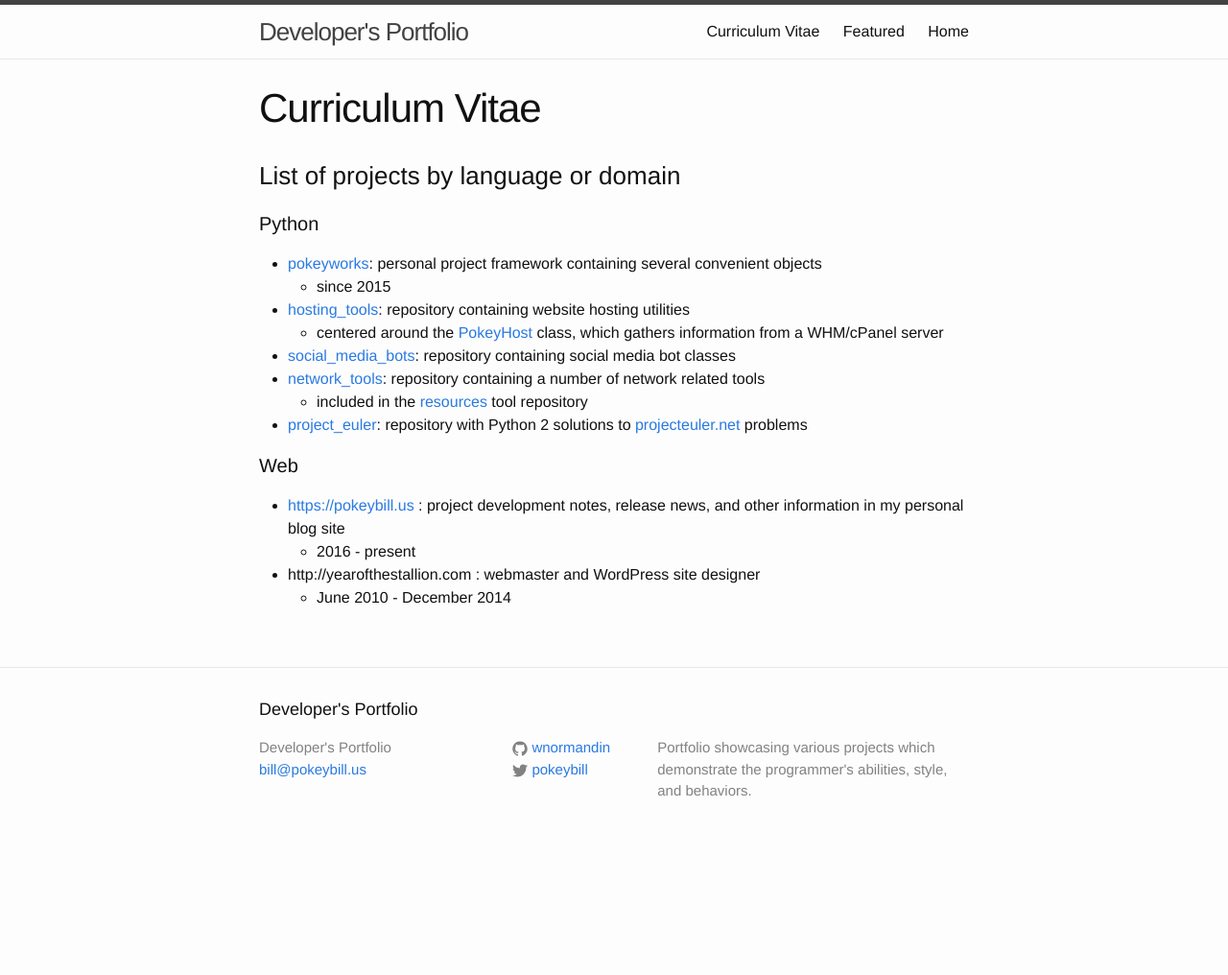
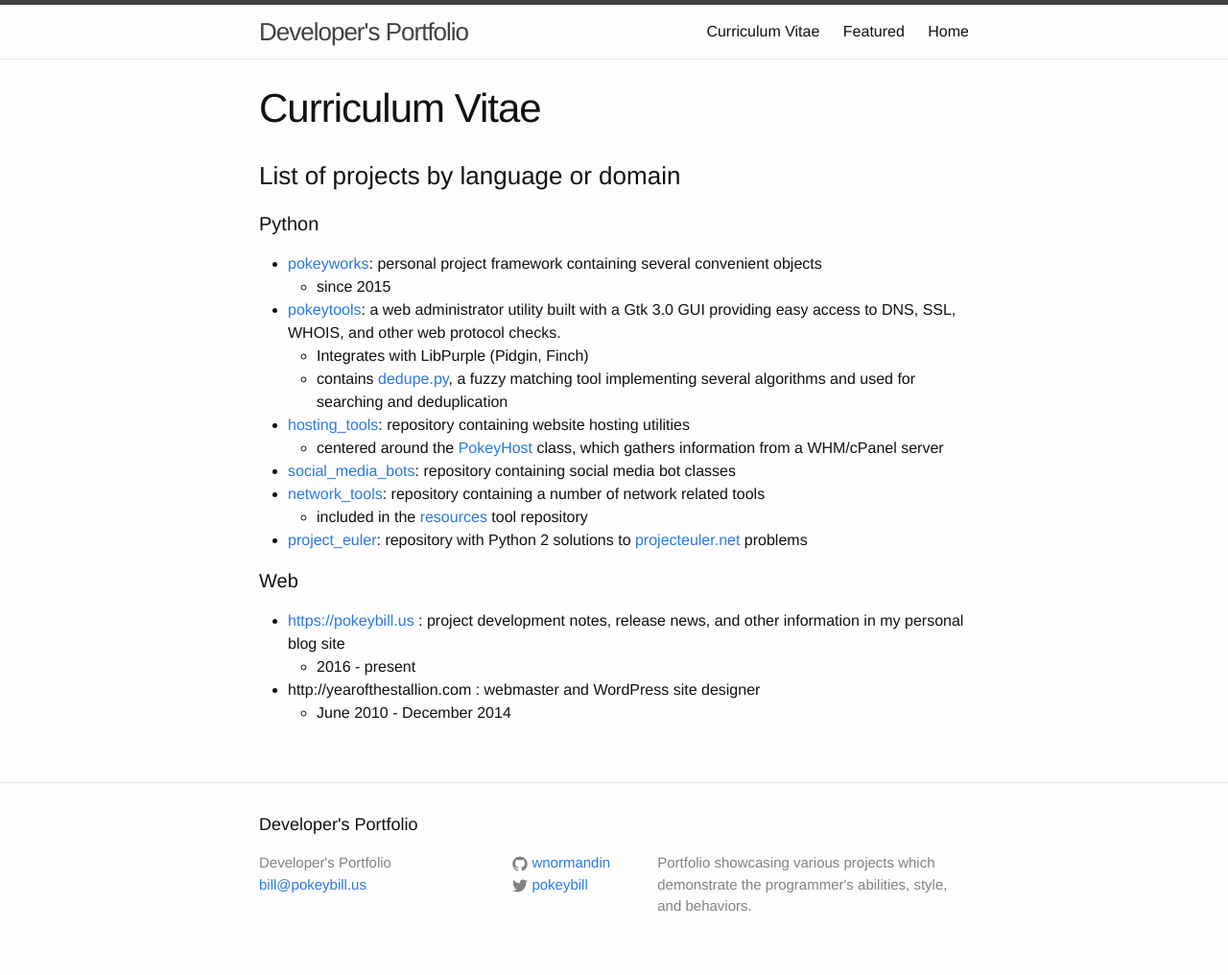
Before and after one commit to wnormandin/wnormandin.github.io, a Jekyll site: the page built from _pages/cv.md, in a window 1280 px wide. Shown: the whole page at 96% size. Built offline with Jekyll 4.4.1, drawn with Linux system fonts in a browser that asks for light colours; before the commit the page ends 900 px from its top, so only the background shows below that.

Commit message:
Update cv.md

```diff
--- a/_pages/cv.md
+++ b/_pages/cv.md
@@ -9,6 +9,9 @@ description: List of developer work by language or domain
 #### Python
   - [pokeyworks](https://github.com/wnormandin/pokeyworks "pokeyworks"): personal project framework containing several convenient objects
     - since 2015
+  - [pokeytools](https://github.com/wnormandin/pokeytools "pokeytools"): a web administrator utility built with a Gtk 3.0 GUI providing easy access to DNS, SSL, WHOIS, and other web protocol checks.
+    - Integrates with LibPurple (Pidgin, Finch)
+    - contains [dedupe.py](https://github.com/wnormandin/pokeytools/blob/master/lib/dedupe.py), a fuzzy matching tool implementing several algorithms and used for searching and deduplication
   - [hosting_tools](https://github.com/wnormandin/hosting_tools "hosting_tools"): repository containing website hosting utilities
     - centered around the [PokeyHost](https://github.com/wnormandin/hosting_tools/blob/master/pokeyhost.py "pokeyhost.py") class, which gathers information from a WHM/cPanel server
   - [social_media_bots](https://github.com/wnormandin/social_media_bots "social_media_bots"): repository containing social media bot classes
```
